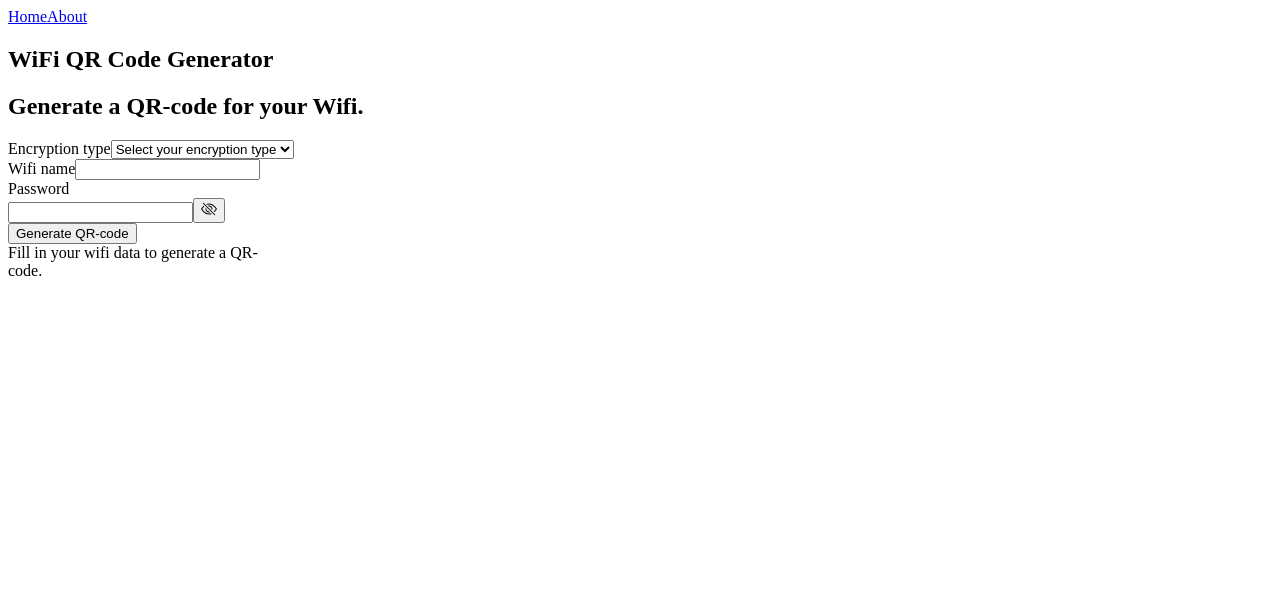
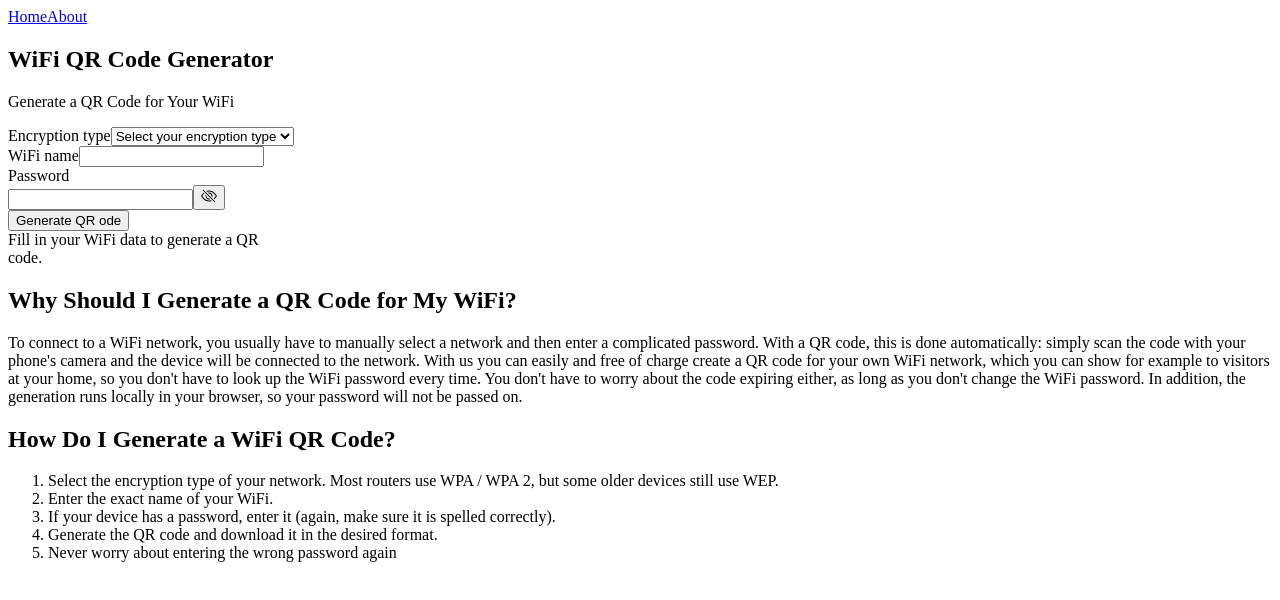
Before and after one commit to IhoneyIbadger/wifi_qr_code, a Vue app: page / in a window 1280 px wide. Shown: the top 600 px of the page. Built offline with nearby package versions, Linux system fonts and the light colour scheme; the HTML template or start-up script is replaced by a standard one.

Commit message:
Added texts to home page

```diff
--- a/src/components/QrCodePreview.vue
+++ b/src/components/QrCodePreview.vue
@@ -72,9 +72,9 @@ export default {
             <div class="flex justify-center">
               <img src="${this.$data.previewUrl}" class="h-80 w-80 rounded-md">
             </div>
-            <span class="block w-80 text-xl text-center break-words">Wifi Name: ${this.$props.qrCodeData.name}</span>
+            <span class="block w-80 text-xl text-center break-words">Wifi name: ${this.$props.qrCodeData.name}</span>
             <span class="block w-80 text-center mb-4">Scan with your phone to connect!</span>
-            <span class="block w-80 text-sm text-center">Generated on: <a href="https://wifi2qr.com">wifi2qr.com</a></span>
+            <span class="block w-80 text-sm text-center">Generated on <a href="https://wifi2qr.com">wifi2qr.com</a></span>
           </div>
         </div>
       `;
@@ -88,10 +88,10 @@ export default {
     <div class="flex flex-col bg-indigo-500 shadow-sm rounded-lg p-4 min-w-0">
       <img v-if="previewUrl" :src="previewUrl" class="max-w-64 rounded-md mb-4">
       <div v-else class="flex justify-center items-center text-center max-w-64 aspect-square rounded-md bg-white text-xl text-gray-700 p-4">
-        Fill in your wifi data to generate a QR-code.
+        Fill in your WiFi data to generate a QR code.
       </div>
 
-      <span v-if="qrCodeData.name" class="text-xl text-white text-center max-w-64 break-words">Wifi Name: {{qrCodeData.name}}</span>
+      <span v-if="qrCodeData.name" class="text-xl text-white text-center max-w-64 break-words">Wifi name: {{qrCodeData.name}}</span>
     </div>
 
     <div v-if="previewUrl" class="flex flex-col justify-center grow-1">
--- a/src/components/WifiConfigForm.vue
+++ b/src/components/WifiConfigForm.vue
@@ -3,9 +3,9 @@ export default {
   data() {
     return {
       authTypes: [
+        { name: 'WPA / WPA2', value: 'WPA' },
+        { name: 'WEP', value: 'WEP' },
         { name: 'No password', value: 'nopass' },
-        { name: 'WEP', value: 'WEP' },
-        { name: 'WPA / WPA2', value: 'WPA' },
       ],
       wifiConfig: {
         type: '',
@@ -51,7 +51,7 @@ export default {
     </div>
 
     <div class="mb-6">
-      <label for="ssid" class="block text-sm font-medium text-gray-700 mb-2">Wifi name</label>
+      <label for="ssid" class="block text-sm font-medium text-gray-700 mb-2">WiFi name</label>
 
       <input id="ssid" type="text" v-model="wifiConfig.ssid" required class="block w-full rounded-md shadow-sm py-3 px-6 sm:text-sm">
     </div>
@@ -78,6 +78,6 @@ export default {
       </div>
     </div>
 
-    <button class="block bg-indigo-500 text-white rounded-md shadow-sm py-3 px-6 sm:text-sm">Generate QR-code</button>
+    <button class="block bg-indigo-500 text-white rounded-md shadow-sm py-3 px-6 sm:text-sm">Generate QR ode</button>
   </form>
 </template>
--- a/src/views/AboutView.vue
+++ b/src/views/AboutView.vue
@@ -1,7 +1,7 @@
 <template>
   <main class="py-8 md:py-10">
-    <section class="max-w-prose mx-auto px-4 py-4 md:py-5">
-      <h1 class="text-4xl tracking-tight font-bold text-black mb-8">About</h1>
+    <section class="max-w-prose mx-auto p-4 md:py-5">
+      <h1 class="text-5xl tracking-tight font-bold text-black text-center mb-3">About</h1>
 
       <p></p>
     </section>
--- a/src/views/HomeView.vue
+++ b/src/views/HomeView.vue
@@ -25,18 +25,42 @@ export default {
 
 <template>
   <main class="py-8 md:py-10">
-    <section class="max-w-prose mx-auto px-4 py-4 md:py-5 text-center">
-      <h1 class="text-4xl tracking-tight font-bold text-black mb-2">WiFi QR Code Generator</h1>
+    <section class="max-w-prose mx-auto p-4 md:py-5 text-center">
+      <h1 class="text-5xl tracking-tight font-bold text-black mb-2">WiFi QR Code Generator</h1>
 
-      <h2 class="text-xl tracking-tight font-bold text-black">Generate a QR-code for your Wifi.</h2>
+      <p class="text-2xl tracking-tight font-bold text-black">Generate a QR Code for Your WiFi</p>
     </section>
 
-    <section class="max-w-screen-xl mx-auto px-4 py-4 md:py-5">
+    <section class="max-w-screen-xl mx-auto p-4 md:py-5">
       <div class="bg-gray-200 rounded-lg p-8 grid grid-cols-1 md:grid-cols-2 gap-x-4 gap-y-8">
         <WifiConfigForm @generate-qr-code="updateQrCodeData" />
 
         <QrCodePreview :qrCodeData="qrCodeData" />
       </div>
     </section>
+
+    <section class="max-w-prose mx-auto p-4 md:py-5">
+      <h2 class="text-3xl tracking-tight font-bold text-black mb-3">Why Should I Generate a QR Code for My WiFi?</h2>
+
+      <p>
+        To connect to a WiFi network, you usually have to manually select a network and then enter a complicated password.
+        With a QR code, this is done automatically: simply scan the code with your phone's camera and the device will be connected to the network.
+        With us you can easily and free of charge create a QR code for your own WiFi network, which you can show for example to visitors at your home, so you don't have to look up the WiFi password every time.
+        You don't have to worry about the code expiring either, as long as you don't change the WiFi password.
+        In addition, the generation runs locally in your browser, so your password will not be passed on.
+      </p>
+    </section>
+
+    <section class="max-w-prose mx-auto p-4 md:py-5">
+      <h2 class="text-3xl tracking-tight font-bold text-black mb-3">How Do I Generate a WiFi QR Code?</h2>
+
+      <ol class="list-decimal pl-4">
+        <li>Select the encryption type of your network. Most routers use WPA / WPA 2, but some older devices still use WEP.</li>
+        <li>Enter the exact name of your WiFi.</li>
+        <li>If your device has a password, enter it (again, make sure it is spelled correctly).</li>
+        <li>Generate the QR code and download it in the desired format.</li>
+        <li>Never worry about entering the wrong password again</li>
+      </ol>
+    </section>
   </main>
 </template>
```
